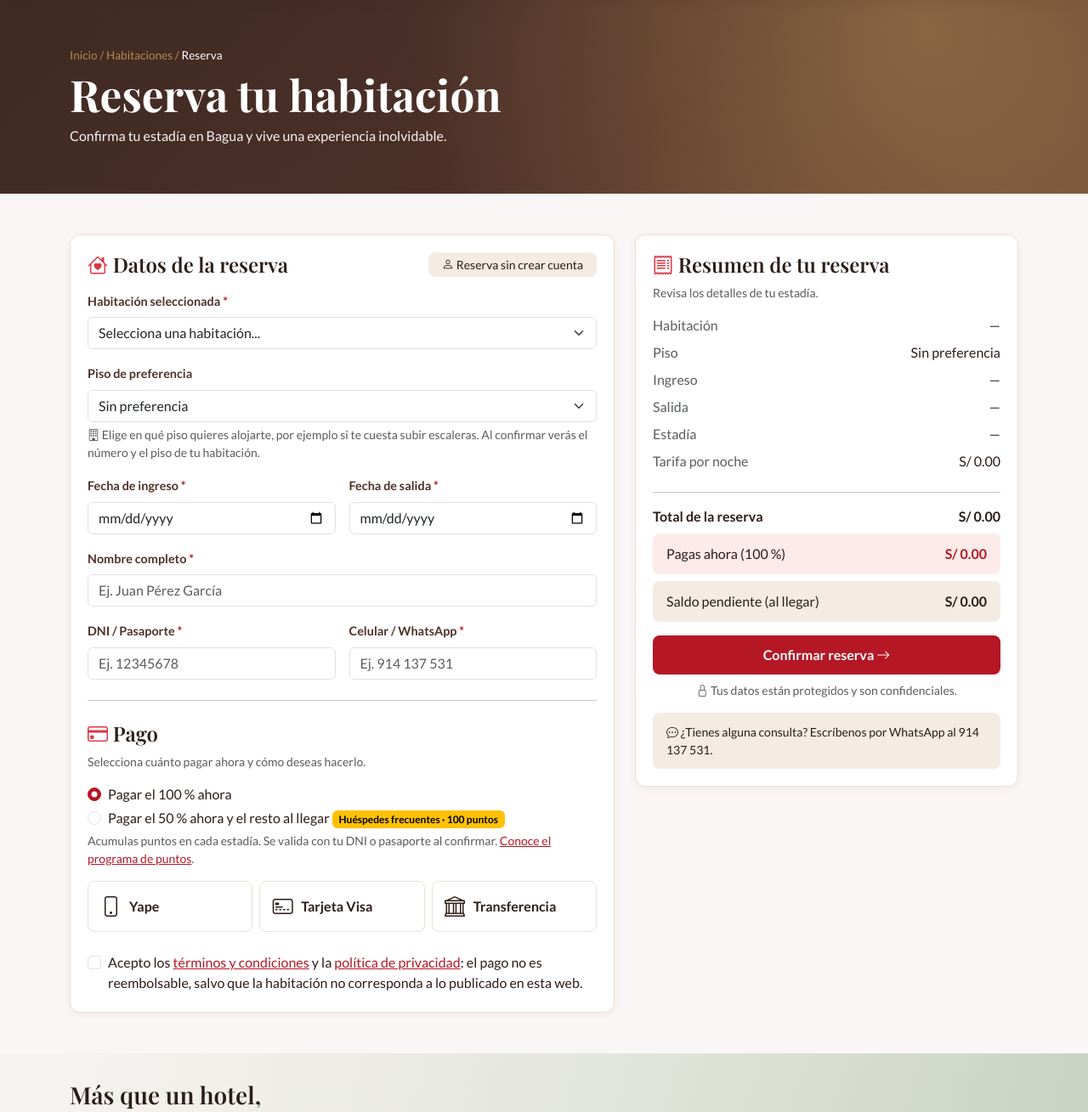
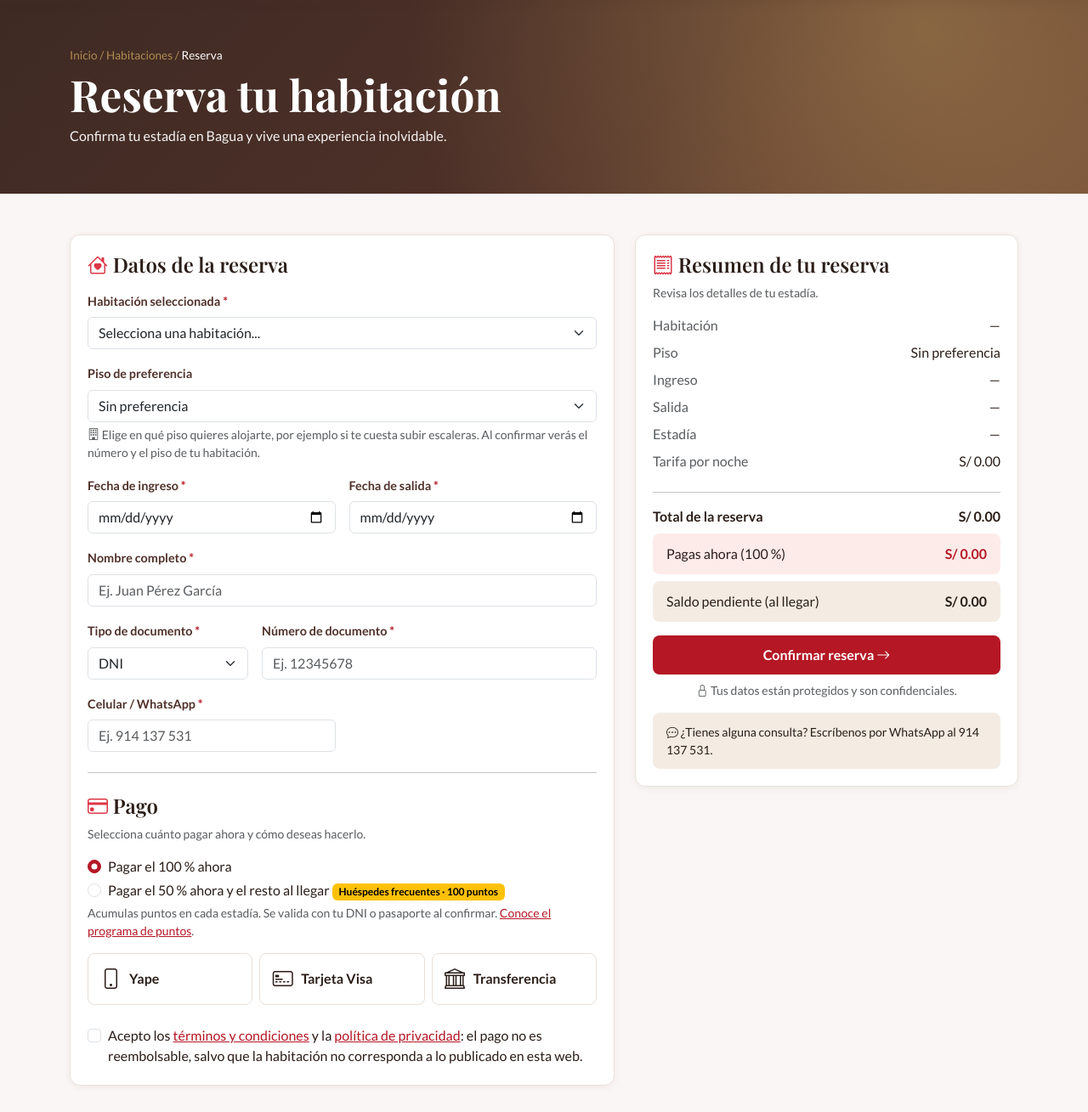
Before and after one commit to VenturaValerJorbin/hotel-san-antonio-web, a PHP site: page /publico/reservar.php in a window 1280 px wide. Shown: the part 82-1391 px from the top of the page at 85% size. Run offline with PHP 8.4, Linux system fonts and the light colour scheme; data comes from the database, SQL or seed files in the repository.

Commit message:
Corregir zona horaria del servidor, tipo de documento y validacion en vivo del formulario de reserva
- config/Autoload.php: fija la zona horaria en America/Lima. Sin esto, el servidor
  tomaba la hora de Berlin y en las tardes/noches de Peru "hoy" ya era el dia siguiente,
  bloqueando reservas para el mismo dia
- El formulario ahora pide elegir Tipo de documento (DNI o Pasaporte) en vez de adivinarlo;
  cada uno valida su propio formato en el servidor. Antes un DNI mal escrito de 10 digitos
  se colaba como pasaporte valido (el patron de pasaporte no exigia ninguna letra)
- assets/js/app.js: validacion en el navegador con las mismas reglas que el servidor.
  Marca cada campo con su mensaje debajo, sin recargar la pagina; se revisaron todos los
  campos a la vez, no de a uno. El servidor sigue siendo quien valida en serio
- Se quita el aviso "Reserva sin crear cuenta" del encabezado del formulario (ya es evidente,
  ningun campo pide una cuenta)

```diff
--- a/assets/js/app.js
+++ b/assets/js/app.js
@@ -58,6 +58,91 @@
         form.addEventListener("change", actualizar);
         limitarSalida();
         actualizar();
+
+        // ---- Validacion en el navegador: mismas reglas que el servidor (src/Controller/Reserva.php) ----
+        // El servidor vuelve a validar todo (es la validacion real); esto solo marca cada campo
+        // al instante, sin esperar a que la pagina se recargue.
+        const hoy = $("fecha_ingreso").min;
+
+        const leerDatos = () => ({
+            tipo_id: $("tipo_id").value,
+            fecha_ingreso: $("fecha_ingreso").value,
+            fecha_salida: $("fecha_salida").value,
+            nombre_completo: $("nombre_completo").value.trim(),
+            tipo_documento: $("tipo_documento").value,
+            numero_documento: $("numero_documento").value.trim().toUpperCase(),
+            telefono: $("telefono").value.trim(),
+            modalidad_pago: form.querySelector("input[name=modalidad_pago]:checked")?.value || "",
+            metodo_pago: form.querySelector("input[name=metodo_pago]:checked")?.value || "",
+            acepta: $("acepta").checked,
+        });
+
+        const reglas = {
+            tipo_id: (d) => d.tipo_id ? null : "Selecciona una habitación.",
+            fecha_ingreso: (d) => (!d.fecha_ingreso || d.fecha_ingreso < hoy) ? "Ingresa una fecha de llegada válida (hoy o posterior)." : null,
+            fecha_salida: (d) => {
+                if (!d.fecha_salida || d.fecha_salida <= d.fecha_ingreso) return "La salida debe ser posterior a la llegada.";
+                const noches = (new Date(d.fecha_salida) - new Date(d.fecha_ingreso)) / 86400000;
+                return noches > 30 ? "La estadía máxima es de 30 noches." : null;
+            },
+            nombre_completo: (d) => (/^[\p{L}][\p{L} '.-]{3,158}$/u.test(d.nombre_completo) && d.nombre_completo.includes(" "))
+                ? null : "Escribe tu nombre y apellido (solo letras).",
+            tipo_documento: (d) => ["DNI", "PASAPORTE"].includes(d.tipo_documento) ? null : "Elige un tipo de documento.",
+            numero_documento: (d) => {
+                if (d.tipo_documento === "DNI") return /^\d{8}$/.test(d.numero_documento) ? null : "El DNI debe tener exactamente 8 dígitos.";
+                if (d.tipo_documento === "PASAPORTE") return /^(?=.*[A-Z])[A-Z0-9]{6,12}$/.test(d.numero_documento) ? null : "El pasaporte debe tener de 6 a 12 letras o números, con al menos una letra.";
+                return null; // el error de tipo_documento ya avisa
+            },
+            telefono: (d) => /^\+?\d{7,15}$/.test(d.telefono) ? null : "Celular no válido (solo números, 7 a 15 dígitos).",
+            modalidad_pago: (d) => d.modalidad_pago ? null : "Elige cómo pagar.",
+            metodo_pago: (d) => d.metodo_pago ? null : "Elige un método de pago.",
+            acepta: (d) => d.acepta ? null : "Debes aceptar los términos y condiciones.",
+        };
+
+        const mostrarError = (campo, mensaje) => {
+            const contenedor = form.querySelector('[data-error="' + campo + '"]');
+            if (contenedor) {
+                contenedor.textContent = mensaje || "";
+                contenedor.classList.toggle("d-block", Boolean(mensaje));
+            }
+            const control = $(campo);
+            if (control) control.classList.toggle("is-invalid", Boolean(mensaje));
+            return !mensaje;
+        };
+
+        const validarCampo = (campo) => !mostrarError(campo, reglas[campo](leerDatos()));
+
+        // Ajusta el marcador segun el tipo de documento elegido (DNI: 8 digitos, pasaporte: hasta 12)
+        const actualizarDocumento = () => {
+            const esDni = $("tipo_documento").value === "DNI";
+            $("numero_documento").maxLength = esDni ? 8 : 12;
+            $("numero_documento").placeholder = esDni ? "Ej. 12345678" : "Ej. AB123456";
+        };
+        actualizarDocumento();
+        $("tipo_documento").addEventListener("change", () => { actualizarDocumento(); validarCampo("numero_documento"); });
+
+        // Revalida un campo apenas el huesped lo corrige, sin esperar a reenviar el formulario
+        ["tipo_id", "fecha_ingreso", "fecha_salida", "nombre_completo", "numero_documento", "telefono"].forEach((campo) => {
+            $(campo).addEventListener("input", () => { if ($(campo).classList.contains("is-invalid")) validarCampo(campo); });
+        });
+        form.querySelectorAll("input[name=modalidad_pago], input[name=metodo_pago]").forEach((radio) => {
+            radio.addEventListener("change", () => validarCampo(radio.name));
+        });
+        $("acepta").addEventListener("change", () => validarCampo("acepta"));
+
+        form.addEventListener("submit", (evento) => {
+            const datos = leerDatos();
+            let primerError = null;
+            for (const campo in reglas) {
+                if (!mostrarError(campo, reglas[campo](datos)) && !primerError) primerError = campo;
+            }
+            if (primerError) {
+                evento.preventDefault();
+                const el = $(primerError) || form.querySelector('[name="' + primerError + '"]');
+                el?.scrollIntoView({ behavior: "smooth", block: "center" });
+                el?.focus();
+            }
+        });
     }
 
     // ---- Boton "Copiar direccion" ----
--- a/config/Autoload.php
+++ b/config/Autoload.php
@@ -1,4 +1,8 @@
 <?php
+// Zona horaria del hotel. Sin esto, PHP usa la del servidor (o UTC), y "hoy" puede
+// adelantarse un dia entero respecto a la hora real de Bagua (Peru no usa horario de verano).
+date_default_timezone_set("America/Lima");
+
 // Autoload estilo PSR-4: el prefijo del namespace se reemplaza por una carpeta base.
 //   App\Dao\Habitacion  ->  <raiz del proyecto>/src/Dao/Habitacion.php
 //   App\Bo\Reserva      ->  <raiz del proyecto>/src/Bo/Reserva.php
--- a/publico/reservar.php
+++ b/publico/reservar.php
@@ -16,7 +16,9 @@
 // Valor de un campo: lo escrito antes de un error, o el que llega por la URL, o un valor por defecto
 $valor = fn($campo, $porDefecto = "") => $antiguo[$campo] ?? $porDefecto;
 $claseError = fn($campo) => isset($errores[$campo]) ? " is-invalid" : "";
-$mensaje = fn($campo) => isset($errores[$campo]) ? '<div class="invalid-feedback d-block">' . e($errores[$campo]) . "</div>" : "";
+// Siempre imprime el contenedor del mensaje (vacio si no hay error), con data-error para que
+// assets/js/app.js pueda mostrar y quitar los errores de validacion sin recargar la pagina.
+$mensaje = fn($campo) => '<div class="invalid-feedback' . (isset($errores[$campo]) ? " d-block" : "") . '" data-error="' . $campo . '">' . e($errores[$campo] ?? "") . '</div>';
 
 $tipoElegido = (string) ($antiguo["tipo_id"] ?? $_GET["tipo"] ?? "");
 $ingreso = $antiguo["fecha_ingreso"] ?? fechaGet("ingreso");
@@ -46,10 +48,7 @@
         <div class="row g-4">
             <div class="col-12 col-lg-7">
                 <section class="sa-card sa-card-cuerpo">
-                    <div class="d-flex justify-content-between align-items-center flex-wrap gap-2 mb-3">
-                        <h2 class="h4 mb-0"><i class="bi bi-house-heart text-danger"></i> Datos de la reserva</h2>
-                        <span class="sa-caja-crema small py-1"><i class="bi bi-person"></i> Reserva sin crear cuenta</span>
-                    </div>
+                    <h2 class="h4 mb-3"><i class="bi bi-house-heart text-danger"></i> Datos de la reserva</h2>
 
                     <div class="row g-3">
                         <div class="col-12">
@@ -94,8 +93,16 @@
                                 placeholder="Ej. Juan Pérez García" value="<?= e($valor("nombre_completo")) ?>" autocomplete="name" required>
                             <?= $mensaje("nombre_completo") ?>
                         </div>
-                        <div class="col-12 col-sm-6">
-                            <label class="form-label requerido" for="numero_documento">DNI / Pasaporte</label>
+                        <div class="col-12 col-sm-4">
+                            <label class="form-label requerido" for="tipo_documento">Tipo de documento</label>
+                            <select class="form-select<?= $claseError("tipo_documento") ?>" id="tipo_documento" name="tipo_documento" required>
+                                <option value="DNI" <?= $valor("tipo_documento", "DNI") === "DNI" ? "selected" : "" ?>>DNI</option>
+                                <option value="PASAPORTE" <?= $valor("tipo_documento", "DNI") === "PASAPORTE" ? "selected" : "" ?>>Pasaporte</option>
+                            </select>
+                            <?= $mensaje("tipo_documento") ?>
+                        </div>
+                        <div class="col-12 col-sm-8">
+                            <label class="form-label requerido" for="numero_documento">Número de documento</label>
                             <input class="form-control<?= $claseError("numero_documento") ?>" id="numero_documento" name="numero_documento" maxlength="12"
                                 placeholder="Ej. 12345678" value="<?= e($valor("numero_documento")) ?>" inputmode="text" required>
                             <?= $mensaje("numero_documento") ?>
```
Also changed, not shown: src/Controller/Reserva.php (+12 -4 lines).
